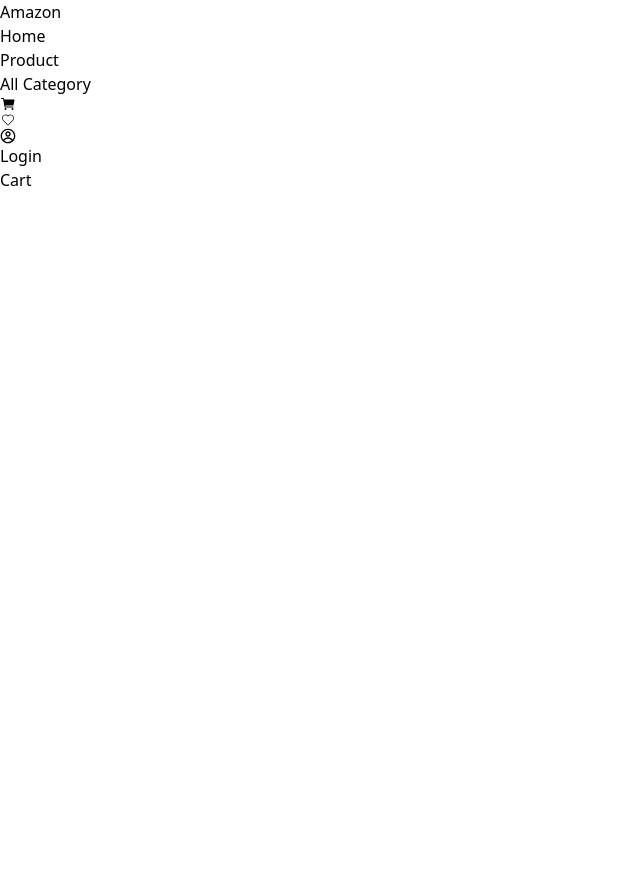
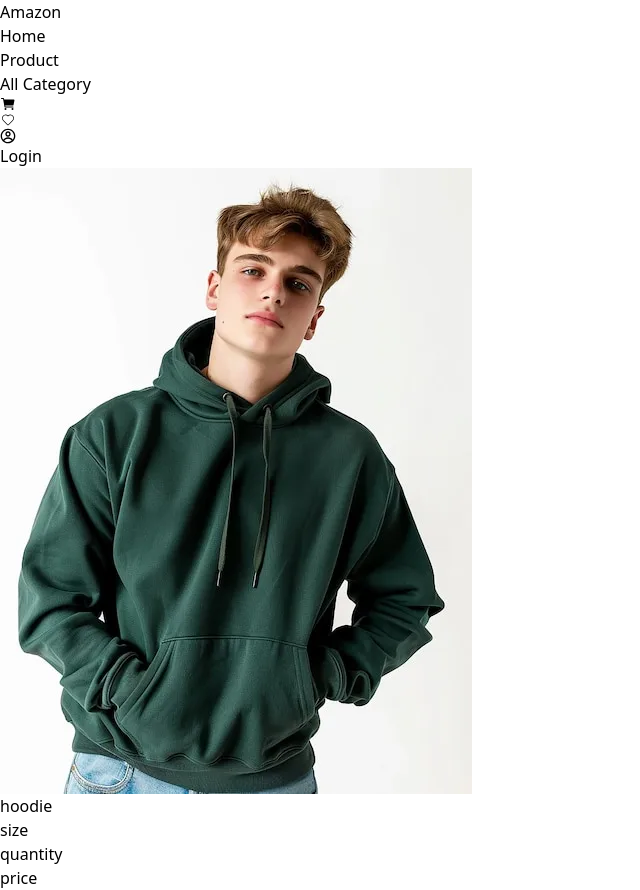
Before and after one commit to xyaistic/special_Batch_ECOM, a React (Vite) app: page /cart in a window 1280 px wide. Shown: the whole page, without its empty margins (0-640 px from the left). Before the commit the page ends 800 px from the top, so only its background shows below. Built offline with nearby package versions, Linux system fonts and the light colour scheme.

Commit message:
changes in cart

```diff
--- a/src/App.jsx
+++ b/src/App.jsx
@@ -9,7 +9,6 @@ import Category from "./Components/Category";
 import Login from "./Components/Login";
 import Layout from "./Components/Layout";
 import RegistrationPage from "./Components/Registration";
-// import Authentication from "./Components/authentication";
 import PlaceOrder from "./Components/PlaceOrder";
 import SingleProduct from "./Components/SingleProduct";
 import ConfirmedOrder from "./Components/ConfirmedOrder";
@@ -22,8 +21,7 @@ function App() {
 
     <Layout/>
       <Routes>
-        {/* <Route path="/" element={<Layout/>}/> */}
-        <Route path="/home"element={<Home/>}/>
+        <Route path="/"element={<Home/>}/>
         <Route path="/cart" element={<Cart/>} />
         <Route path="/product" element={ <AllProducts /> } />
         <Route path="/profile" element={ <Profile /> } />
--- a/src/Components/Cart.jsx
+++ b/src/Components/Cart.jsx
@@ -1,15 +1,22 @@
-import axios from "axios"
-import React, { useEffect, useState } from 'react'
-import { BaseUrl, getCart } from "../Constant/Api"
+import axios from "axios";
+import React, { useEffect, useState } from "react";
+import { BaseUrl, getCart } from "../Constant/Api";
+import image from '../assets/Img/img.jpg'
+export default function Cart() {
+  return (
+    <>
+      <div className="flex justify-center">
+        <div className=" flex bg-gray-200 w-3/5 h-56 ">
+        <img className="h-3/4 m-4" src={image} />
+        <div className="flex-row mt-6">
+        <h2 className="mt- ">hoodie</h2>
+        <h3 className="m-" >size</h3>
+        <h3 className="m-">quantity</h3>
+        <h3 className="m-">price</h3>
+        </div>
 
-export default function Cart () {
-
-
-
-  return (
-    <div>
-
-      Cart
-    </div>
-  )
+        </div>
+      </div>
+    </>
+  );
 }
--- a/src/Components/ProductCard.jsx
+++ b/src/Components/ProductCard.jsx
@@ -14,7 +14,7 @@ function ProductCard({ product }) {
       console.log("hello world");
       navigate('/SingleProduct', {state: {SingleProduct: SingleProduct}})
     }
-
+console.log(product,'//////')
 
   let token = "token"
   return (
@@ -24,7 +24,7 @@ function ProductCard({ product }) {
 
       <div className="bg-white p-4 rounded-lg shadow-lg hover:shadow-xl flex flex-col justify-between">
         <div className='justify-center items-center'>
-          <img src={`${BaseUrl}${product.image}`} alt={product.title} className="w-full h-32 object-cover mb-4 rounded" />
+          <img src={`${BaseUrl}${product.images}`} alt={product.title} className="w-full h-32 object-cover mb-4 rounded" />
           <h2 className="text-sm text-left w-full font-semibold mb-2">{product.title}</h2>
           {/* <p className="text-gray-500 text-left w-full mb-4">${product.price}</p> */}
           <h1>{product.product_name}</h1>
--- a/src/Components/SingleProduct.jsx
+++ b/src/Components/SingleProduct.jsx
@@ -1,91 +1,113 @@
-import axios from 'axios';
-import React, { useState } from 'react';
-import { useLocation } from 'react-router-dom';
-import { addItemTocart, BaseUrl ,} from '../Constant/Api';
-import ConfirmedOrder from './ConfirmedOrder';
-
+import axios from "axios";
+import React, { useState } from "react";
+import { useLocation } from "react-router-dom";
+import { addItemTocart, BaseUrl } from "../Constant/Api";
+import ConfirmedOrder from "./ConfirmedOrder";
 
 export default function SingleProduct() {
-  const [count, setCount ] = useState(1);
+  const [count, setCount] = useState(1);
   const userId = 1;
 
-  const QuantityAdd = () =>{
-    if(data.stock>count){
-      setCount(count+1);
+  const QuantityAdd = () => {
+    if (data.stock > count) {
+      setCount(count + 1);
     }
+  };
+
+  const QuantitySub = () => {
+    if (count > 1) {
+      setCount(count - 1);
     }
-
-  const QuantitySub = ()=>{
-    if(count > 1){
-      setCount(count-1);
-    }
-  }
-
+  };
 
   const location = useLocation();
-  const data = location.state.SingleProduct
+  const data = location.state.SingleProduct;
   // console.log(data)
 
-  const AddtoCart = async () =>{
+  const AddtoCart = async () => {
     try {
       const orderDetail={
         user_id : userId,
         quantity: count,
-        product : data.product_id,
-        cart_total: count*data.price,
-        cart: 1
-      }
-      const response = await axios.post(`${BaseUrl}${addItemTocart}`,orderDetail)
-      console.log(response)
-
-    } catch (error) {
-      alert(error)
-    }
+        product_idt : data.product_id,
       }
 
+      // const orderDetail = {
+      //   user_id: 1,
+      //   quantity: 3,
+      //   product_id: 1
+      // };
+      const response = await axios.post(
+        `${BaseUrl}${addItemTocart}`,
+        orderDetail
+      );
+      localStorage.setItem("cartId", response.data.cart);
+      console.log(response);
+    } catch (error) {
+      alert(error);
+    }
+  };
 
-  return(
+  return (
     <>
-
-    <div  className= "lg-flex-row flex justify-between w-full">
-      <div className='flex flex-control justify-center items-center w-1/2 '>
+      <div className="lg-flex-row flex justify-between w-full">
+        <div className="flex flex-control justify-center items-center w-1/2 ">
           <img
-src={`${BaseUrl}${data.image}`}
+            src={`${BaseUrl}${data.images}`}
             alt={data.title}
-className="w-full h-32 object-cover mb-4 rounded" />
-
+            className="w-full h-32 object-cover mb-4 rounded"
+          />
         </div>
 
-      <div className='w-1/2 mt-6 px-12'>
-      <h2 className="font-semibold text-5xl mb-6 capitalize w-full">Title: {data.product_name}</h2>
-      <p><span className='text-2xl my-4 w-full'>Description: {data.product_description}</span></p>
-      <p className='text-xl my-4 w-full'>Price : ${data.price}</p>
+        <div className="w-1/2 mt-6 px-12">
+          <h2 className="font-semibold text-5xl mb-6 capitalize w-full">
+            Title: {data.product_name}
+          </h2>
+          <p>
+            <span className="text-2xl my-4 w-full">
+              Description: {data.product_description}
+            </span>
+          </p>
+          <p className="text-xl my-4 w-full">Price : ${data.price}</p>
 
-      <div className='flex w-full justify-between mb-6'>
-        <p className='text-xl mb-5'>Quantity: {count}</p>
-        <div className='flex justify-evenly w-3/5'>
-        <button className='bg-gray-300 w-14 text-xl w-14 h-10' onClick={QuantitySub}> - </button>
-        <p className='text-lg'>{count}</p>
-        <button className='bg-gray-300 w-14 text-xl h-10' onClick={QuantityAdd}> + </button>
+          <div className="flex w-full justify-between mb-6">
+            <p className="text-xl mb-5">Quantity: {count}</p>
+            <div className="flex justify-evenly w-3/5">
+              <button
+                className="bg-gray-300 w-14 text-xl w-14 h-10"
+                onClick={QuantitySub}
+              >
+                {" "}
+                -{" "}
+              </button>
+              <p className="text-lg">{count}</p>
+              <button
+                className="bg-gray-300 w-14 text-xl h-10"
+                onClick={QuantityAdd}
+              >
+                {" "}
+                +{" "}
+              </button>
             </div>
           </div>
-      {data?.stock>0 ? (<>
-      <button onClick={AddtoCart} className='w-full mt-8 px-4 py-2 bg-blue-500 text-white rounded hover:bg-blue-600 transition duration-200'>
+          {data?.stock > 0 ? (
+            <>
+              <button
+                onClick={() => AddtoCart()}
+                className="w-full mt-8 px-4 py-2 bg-blue-500 text-white rounded hover:bg-blue-600 transition duration-200"
+              >
                 Shop Now
-      </button>{ " "}
-      </>): (<>
-      <button className='w-full mt-8 px-4 py-2 bg-blue-500 text-white rounded hover:bg-blue-800 transition duration-200'>
+              </button>
+            </>
+          ) : (
+            <>
+              <button className="w-full mt-8 px-4 py-2 bg-blue-500 text-white rounded hover:bg-blue-800 transition duration-200">
                 Out of Stock
               </button>
-
-        </>)
-
-
-      }
+            </>
+          )}
         </div>
       </div>
-
     </>
-  )
-
+  );
 }
--- a/src/Constant/Api.js
+++ b/src/Constant/Api.js
@@ -5,4 +5,4 @@ export const getAllProduct  = 'products/'
 export const createUser = 'register/'
 export const userLogin = 'login/'
 export const addItemTocart = 'cartitem/'
-export const getCart = ''
+export const getCart = "cart/"
```
Lines whose indentation alone changed are shown as unchanged.
